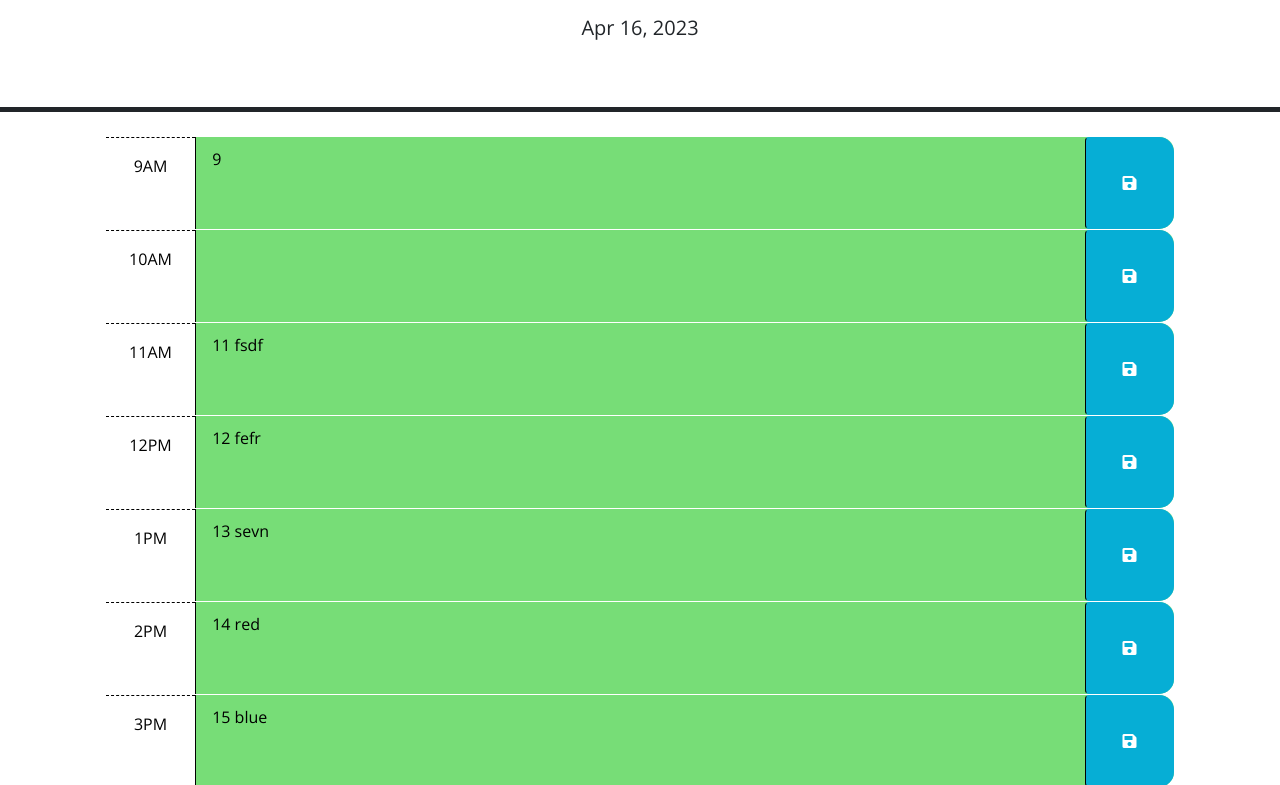
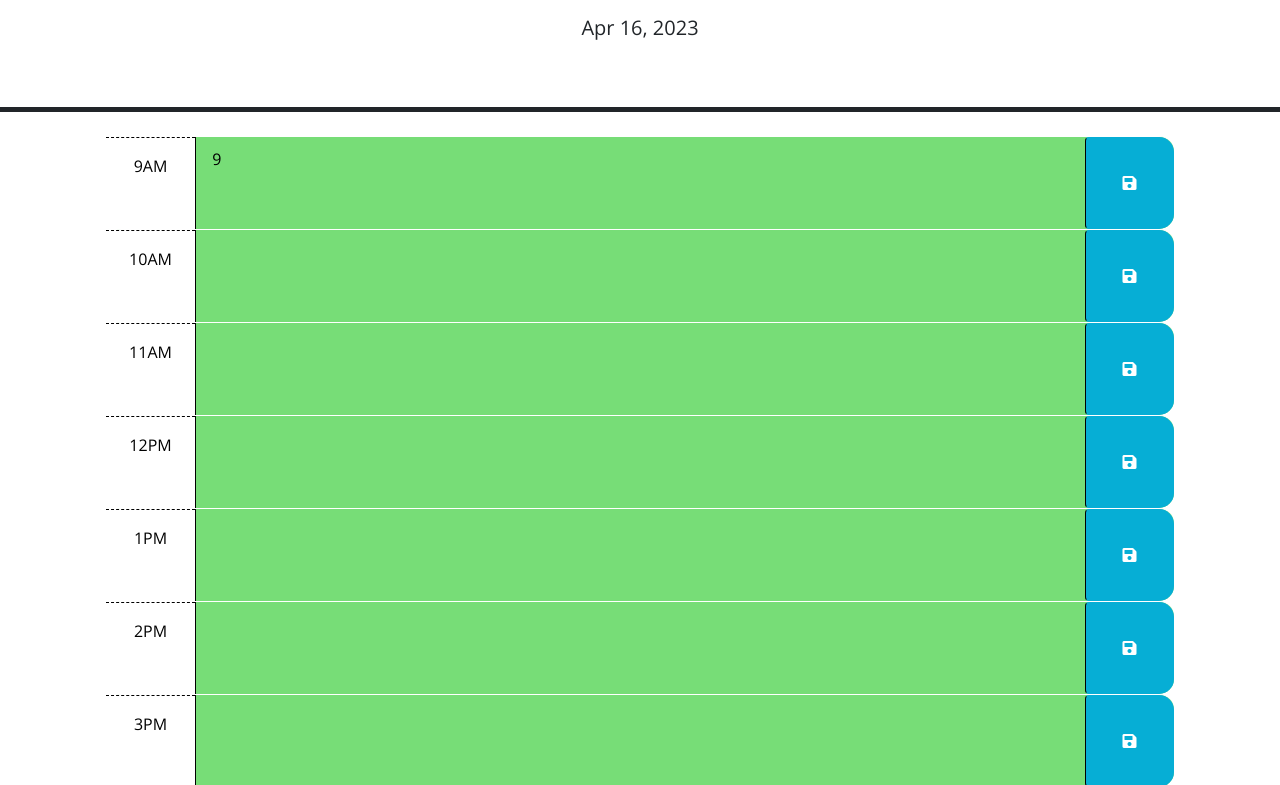
Before and after one commit to TJGit11/curly-parakeet-scheduler, a plain HTML site: page index.html in a window 1280 px wide. Shown: the part 166-951 px from the top of the page. Drawn offline with nearby package versions, Linux system fonts and the light colour scheme.

Commit message:
fixing local storage issues

```diff
--- a/index.html
+++ b/index.html
@@ -60,7 +60,7 @@
       <!-- Example of a future time block. The "future" class adds a green background color. -->
       <div id="hour-11" class="row time-block " data-time="11">
         <div class="col-2 col-md-1 hour text-center py-3">11AM</div>
-        <textarea class="col-8 col-md-10 description" rows="3" data-time="11"> 11 fsdf </textarea>
+        <textarea class="col-8 col-md-10 description" rows="3" data-time="11">  </textarea>
         <button class="btn saveBtn col-2 col-md-1" aria-label="save" data-time="11">
           <i class="fas fa-save" aria-hidden="true" data-time="11"></i>
         </button>
@@ -68,7 +68,7 @@
 
       <div id="hour-12" class="row time-block " data-time="12">
         <div class="col-2 col-md-1 hour text-center py-3">12PM</div>
-        <textarea class="col-8 col-md-10 description" rows="3" data-time="12"> 12 fefr </textarea>
+        <textarea class="col-8 col-md-10 description" rows="3" data-time="12">  </textarea>
         <button class="btn saveBtn col-2 col-md-1" aria-label="save" data-time="12">
           <i class="fas fa-save" aria-hidden="true" data-time="12"></i>
         </button>
@@ -76,7 +76,7 @@
 
       <div id="hour-13" class="row time-block " data-time="13">
         <div class="col-2 col-md-1 hour text-center py-3">1PM</div>
-        <textarea class="col-8 col-md-10 description" rows="3" data-time="13"> 13 sevn </textarea>
+        <textarea class="col-8 col-md-10 description" rows="3" data-time="13"> </textarea>
         <button class="btn saveBtn col-2 col-md-1" aria-label="save" data-time="13">
           <i class="fas fa-save" aria-hidden="true" data-time="13"></i>
         </button>
@@ -84,7 +84,7 @@
 
       <div id="hour-14" class="row time-block " data-time="14">
         <div class="col-2 col-md-1 hour text-center py-3">2PM</div>
-        <textarea class="col-8 col-md-10 description" rows="3" data-time="14"> 14 red</textarea>
+        <textarea class="col-8 col-md-10 description" rows="3" data-time="14"> </textarea>
         <button class="btn saveBtn col-2 col-md-1" aria-label="save" data-time="14">
           <i class="fas fa-save" aria-hidden="true" data-time="14"></i>
         </button>
@@ -92,7 +92,7 @@
 
       <div id="hour-15" class="row time-block" data-time="15">
         <div class="col-2 col-md-1 hour text-center py-3">3PM</div>
-        <textarea class="col-8 col-md-10 description" rows="3" data-time="15"> 15 blue </textarea>
+        <textarea class="col-8 col-md-10 description" rows="3" data-time="15"> </textarea>
         <button class="btn saveBtn col-2 col-md-1" aria-label="save" data-time="15">
           <i class="fas fa-save" aria-hidden="true" data-time="15"></i>
         </button>
--- a/script.js
+++ b/script.js
@@ -17,20 +17,16 @@ px5Container.addEventListener("click", function (event) {
     // let newText = document.querySelectorAll(".description");
     // let divNum = document.querySelectorAll("#py-3");
 
-    for (let z = 0; z < divNum.length; z++) {
-      console.log(divNum);
-    }
-
     for (let i = 0; i < newText.length; i++) {
       // let divNum = document.querySelectorAll("#py-3");
-      // console.log(newText[i].value);
+      console.log(newText[i].value);
+      // console.log(newText[i].parentNode.textContent);
       // console.log(divNum[i].value);
       // console.log(newText[0].name);
       // console.log(newText[i]);
       // console.log(newText);
-      localStorage.setItem(newText[i].value, newText[i].value);
+      localStorage.setItem(newText[i].parentNode.textContent, newText[i].value);
       // console.log(divNum[0].value);
-
       // newText[i].value = "";
     }
 
```
